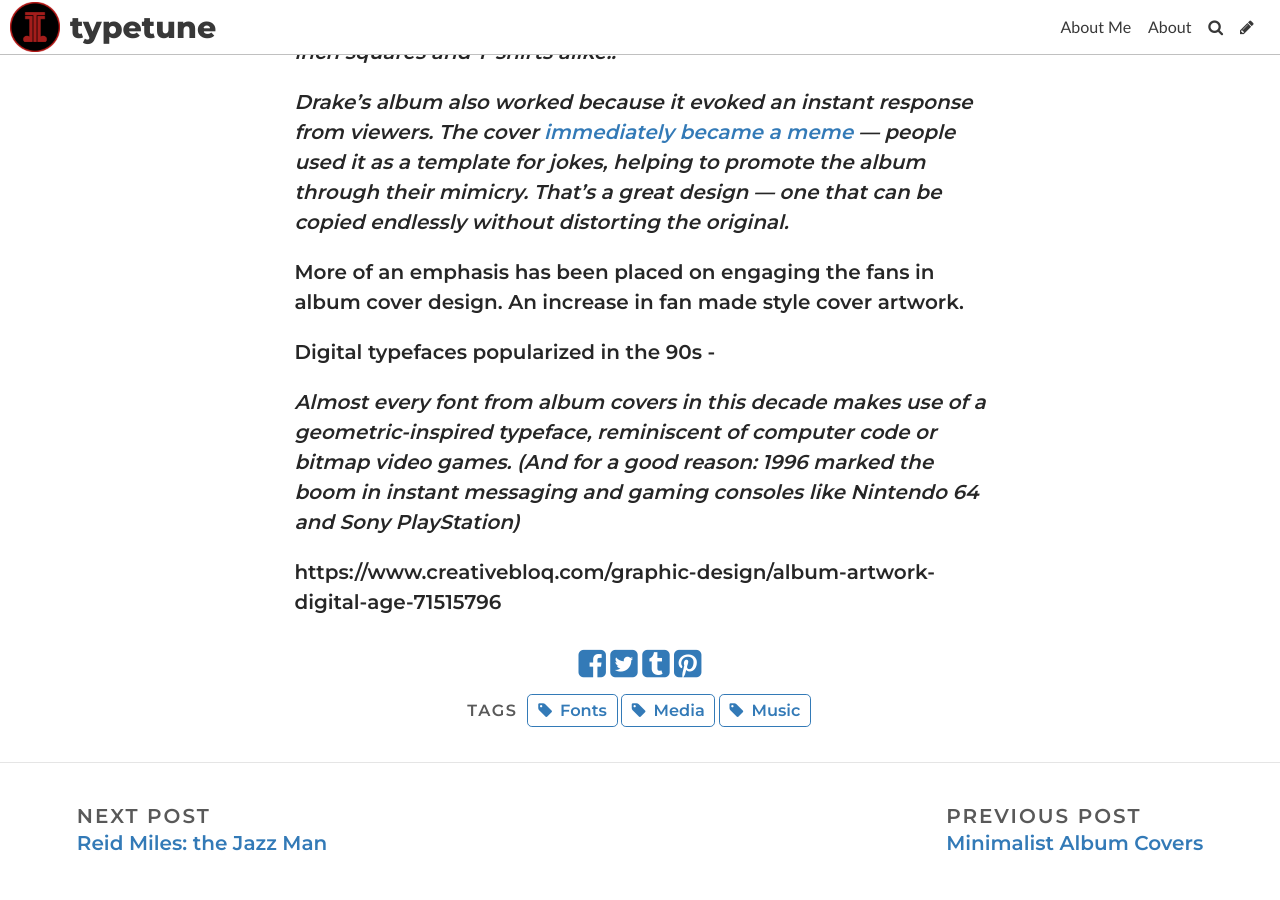
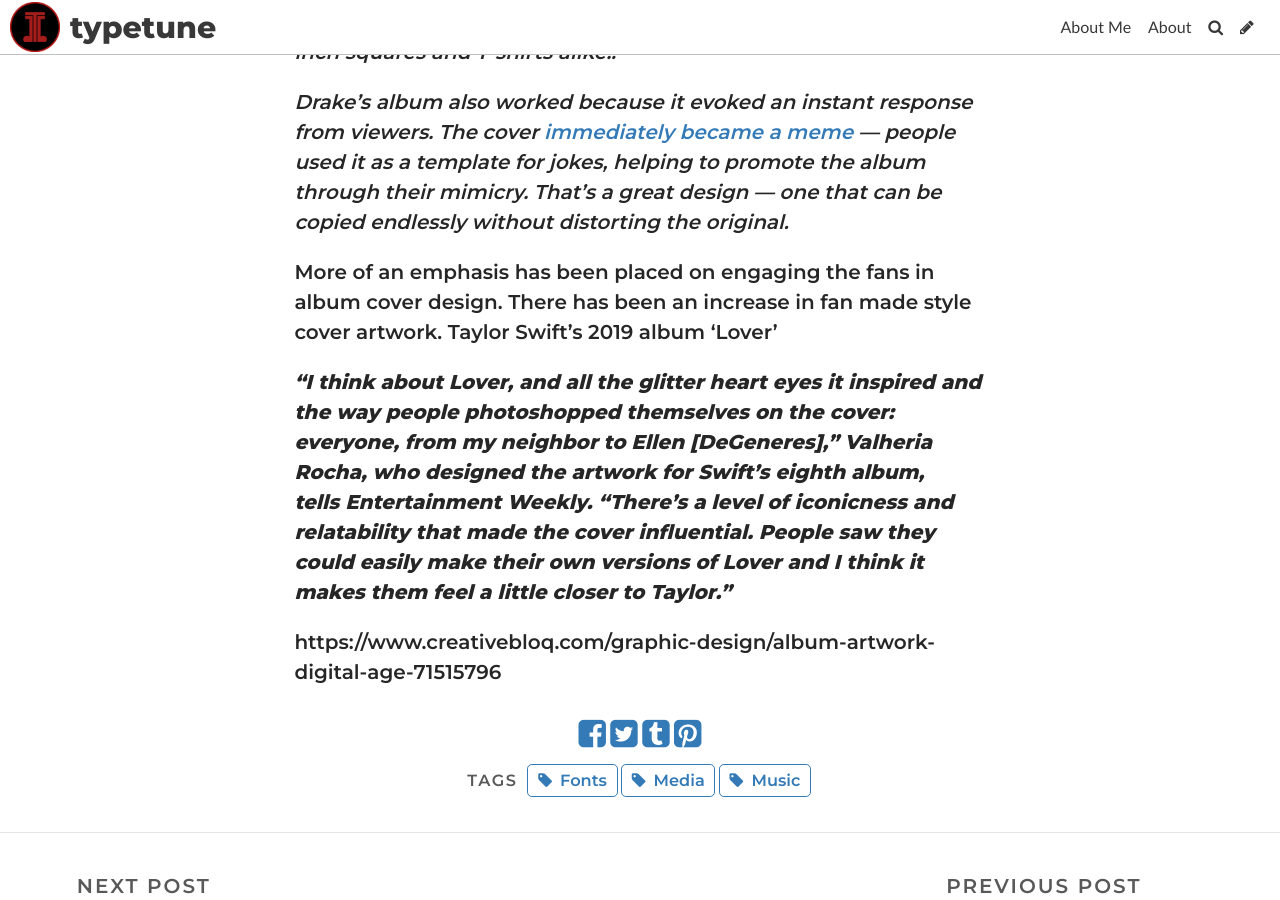
Before and after one commit to lauracutting/typetune, a Jekyll site: the page built from _posts/2020-11-18-the-dawn-of-the-digital-age-album-cover.md, in a window 1280 px wide and 900 px high, scrolled down 1641 px. Built offline with Jekyll 4.4.1, drawn with Linux system fonts in a browser that asks for light colours; some web fonts are replaced.

Commit message:
Update Post “2020-11-18-the-dawn-of-the-digital-age-album-cover”

```diff
--- a/_posts/2020-11-18-the-dawn-of-the-digital-age-album-cover.md
+++ b/_posts/2020-11-18-the-dawn-of-the-digital-age-album-cover.md
@@ -22,10 +22,12 @@
 
 *Drake's album also worked because it evoked an instant response from viewers. The cover [immediately became a meme](http://fusion.net/list/50583/15-of-the-best-drake-if-youre-reading-this-album-cover-parodies/) — people used it as a template for jokes, helping to promote the album through their mimicry. That's a great design — one that can be copied endlessly without distorting the original.*
 
-More of an emphasis has been placed on engaging the fans in album cover design. An increase in fan made style cover artwork.
+More of an emphasis has been placed on engaging the fans in album cover design. There has been an increase in fan made style cover artwork. Taylor Swift's 2019 album 'Lover'
 
-Digital typefaces popularized in the 90s -
 
-*Almost every font from album covers in this decade makes use of a geometric-inspired typeface, reminiscent of computer code or bitmap video games. (And for a good reason: 1996 marked the boom in instant messaging and gaming consoles like Nintendo 64 and Sony PlayStation)*
+
+***“I think about Lover, and all the glitter heart eyes it inspired and the way people photoshopped themselves on the cover: everyone, from my neighbor to Ellen \[DeGeneres],” Valheria Rocha, who designed the artwork for Swift’s eighth album, tells Entertainment Weekly. “There’s a level of iconicness and relatability that made the cover influential. People saw they could easily make their own versions of Lover and I think it makes them feel a little closer to Taylor.”***
+
+
 
 https://www.creativebloq.com/graphic-design/album-artwork-digital-age-71515796
```
